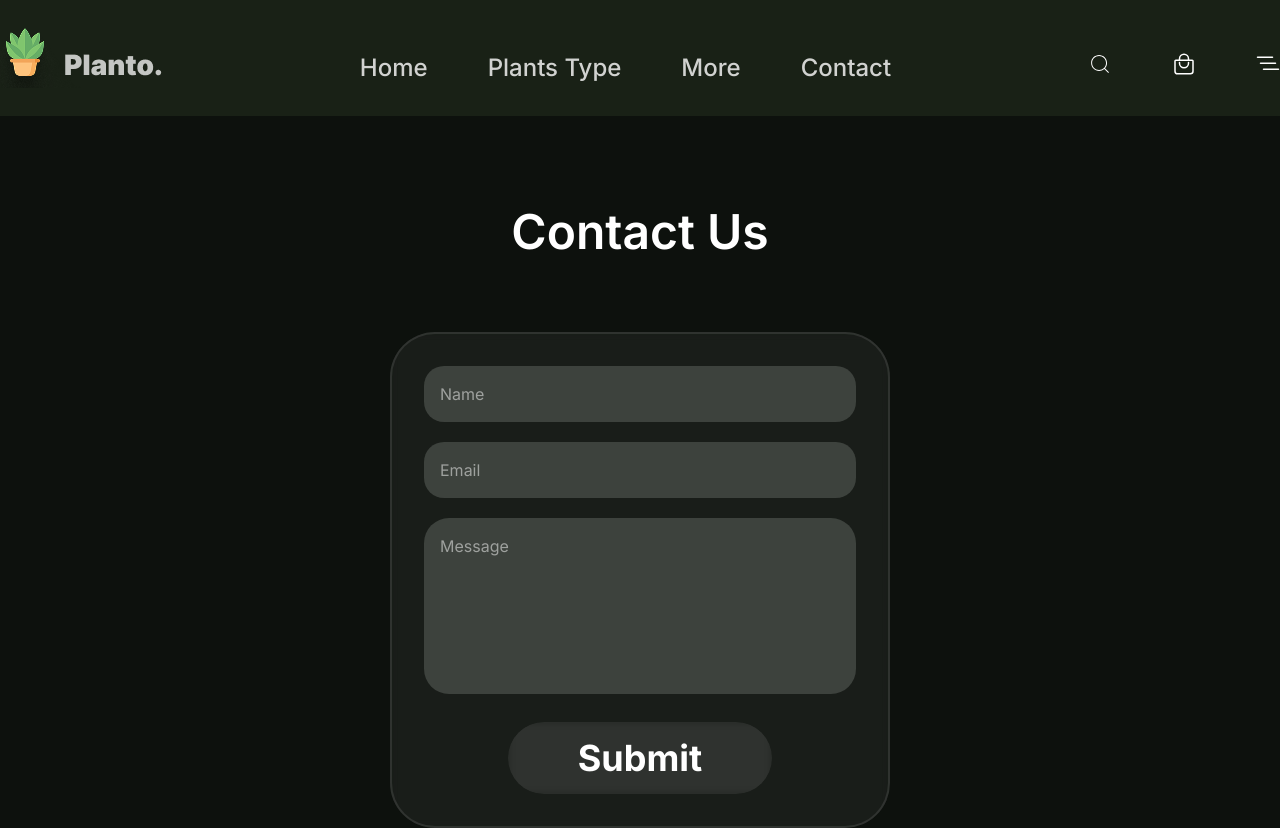
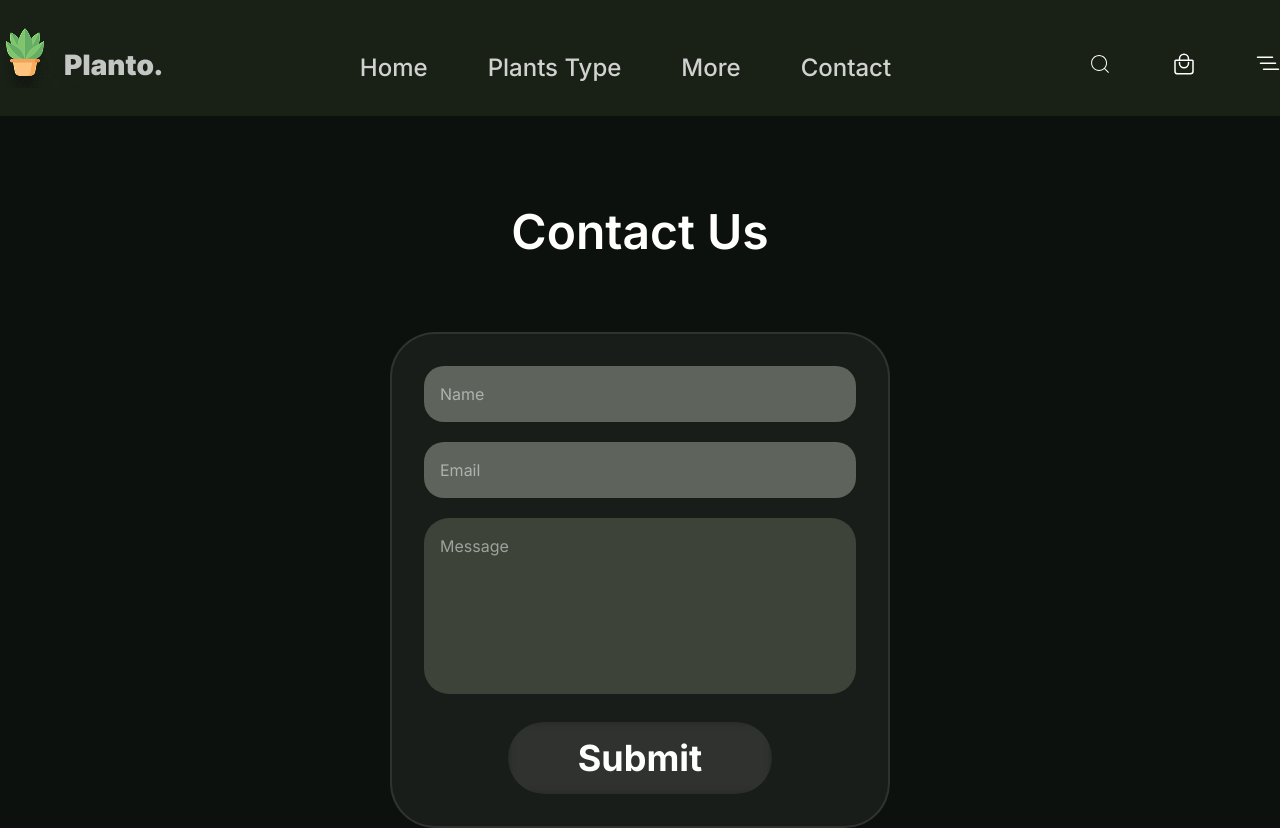
Before and after one commit to mesbaulrafi/planto, a React (Vite) app: page /contact in a window 1280 px wide. Shown: the top 828 px of the page. Built offline with nearby package versions, Linux system fonts and the light colour scheme.

Commit message:
contact color change

```diff
--- a/src/components/pages/Contact.jsx
+++ b/src/components/pages/Contact.jsx
@@ -16,21 +16,21 @@ const Contact = () => {
           <input
             type="text"
             placeholder='Name'
-            className="w-full bg-[#3d423d] border-none outline-none p-4 rounded-[20px] text-white placeholder:[#a0a29e]"
+            className="w-full bg-[#5e635b] border-none outline-none p-4 rounded-[20px] text-white placeholder:[#a0a29e]"
           />
 
           {/* Email Input */}
           <input
             type="email"
             placeholder='Email'
-            className="w-full bg-[#3d423d] border-none outline-none p-4 rounded-[20px] text-white placeholder:[#a0a29e]"
+            className="w-full bg-[#5e635b] border-none outline-none p-4 rounded-[20px] text-white placeholder:[#a0a29e]"
           />
 
           {/* Message Textarea */}
           <textarea
             placeholder='Message'
             rows="6"
-            className="w-full bg-[#3d423d] border-none outline-none p-4 rounded-[25px] text-white placeholder:[#a0a29e] resize-none"
+            className="w-full bg-[#3d4339] border-none outline-none p-4 rounded-[25px] text-white placeholder:[#a0a29e] resize-none"
           ></textarea>
 
           {/* Submit Button Centering */}
```
